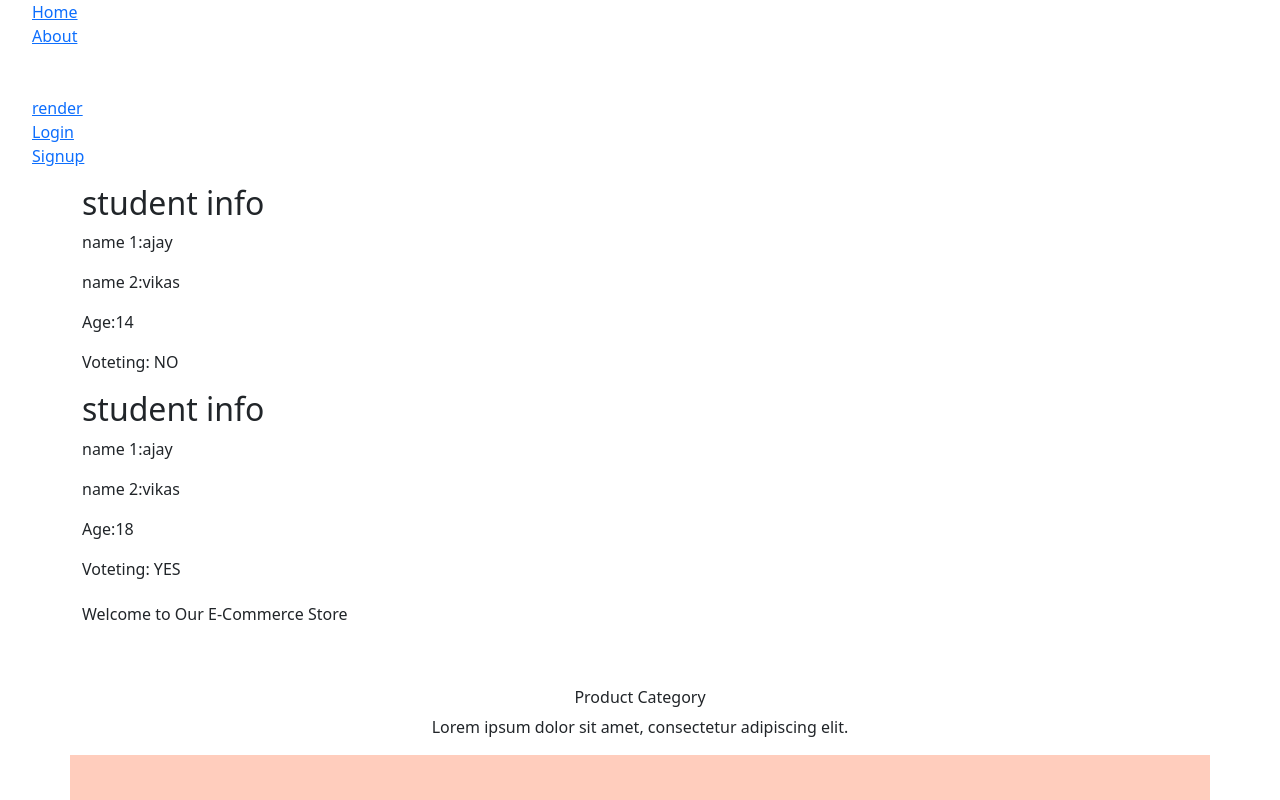
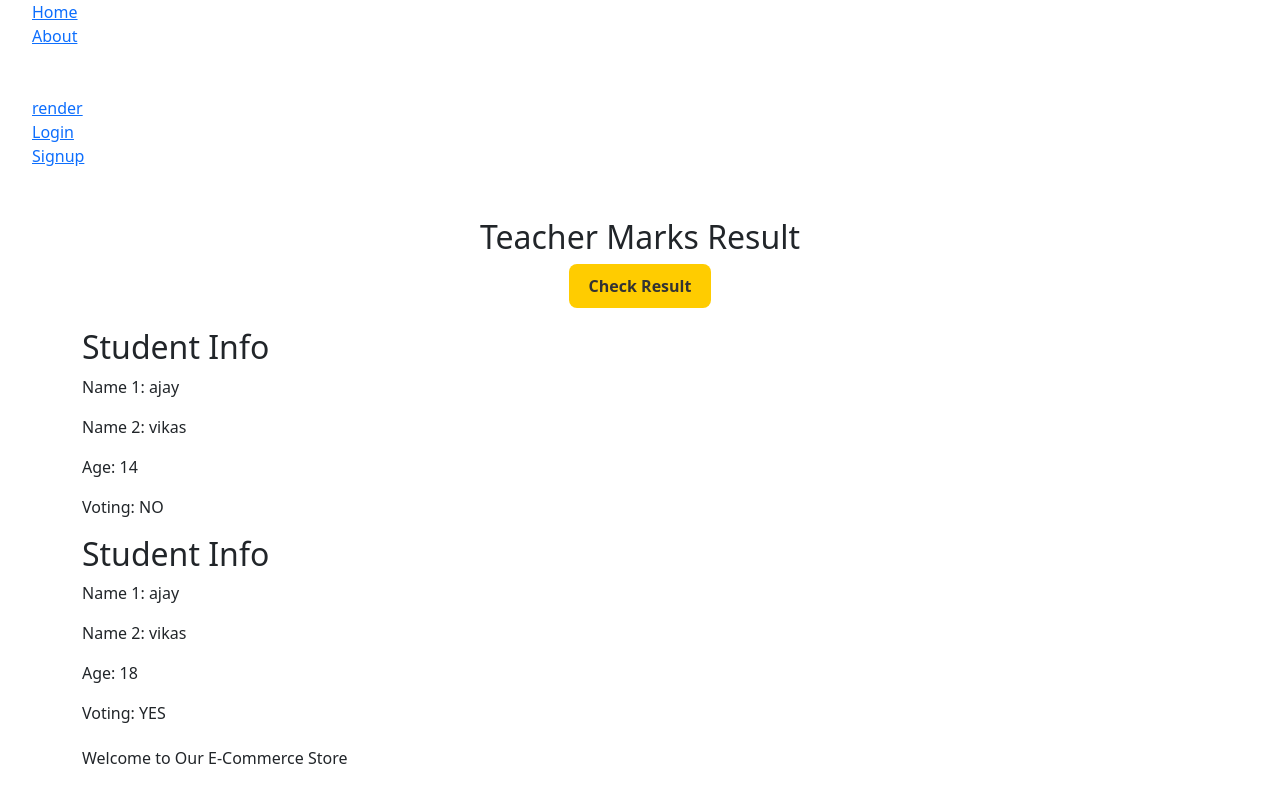
Before and after one commit to vikas-nagarwal/my-react-app-2025, a React (Create React App) app: page / in a window 1280 px wide. Shown: the top 800 px of the page. Built offline with nearby package versions, Linux system fonts and the light colour scheme; a web font is replaced by a local one.

Commit message:
opration use
opration use

```diff
--- a/public/index.html
+++ b/public/index.html
@@ -18,7 +18,6 @@
       name="description"
       content="Web site created using create-react-app"
     />
-    <link rel="apple-touch-icon" href="%PUBLIC_URL%/logo192.png" />
     <!--
       manifest.json provides metadata used when your web app is installed on a
       user's mobile device or desktop. See https://developers.google.com/web/fundamentals/web-app-manifest/
--- a/src/Pages/Home.js
+++ b/src/Pages/Home.js
@@ -2,24 +2,95 @@ import React, { Component } from "react";
 import "../App.css";
 import "bootstrap/dist/css/bootstrap.min.css";
 
-function student5(age) {
+import { Container } from "react-bootstrap";
+function tahu() {
+  let a = 20;
+  let b = 10;
+  return {
+    addition: a + b, // ➕ जोड़
+    subtraction: a - b, // ➖ घटाना
+    multiplication: a * b, // ✖️ गुणा
+    division: a / b, // ➗ भाग
+  };
+}
+
+const result = tahu();
+console.log(result.addition);
+
+function contactnumber() {
+  const rahul = 8952995446;
+  const aman = 8952995440;
+  const vikas = 8952995450;
+  const ajay = 8952995430;
+  const sapna = 8952995460;
+  const sanjay = 8952995470;
+  const rohit = 8952995480;
+  const yogesh = 8952995490;
+
+  function compareNumbers() {
+    return rahul + aman; // ✅ dono defined variables ka use
+  }
+
+  return compareNumbers(); // ✅ inner function ko call kar rahe ho
+}
+
+console.log(contactnumber()); // ✅ Output: 17905990886
+
+class Home extends Component {
+  constructor(props) {
+    super(props);
+    this.state = {
+      result: "", // ✅ result को state में रखा ताकि UI पर दिख सके
+    };
+  }
+  // ✅ marks checking function
+  teachermarks() {
+    let a = 20;
+    let b = 20;
+    let c = 20;
+    let d = 20;
+    let e = 20;
+
+    if (a > b) {
+      return "data successful";
+    } else if (b > c) {
+      return "data successful";
+    } else if (c > d) {
+      return "data ok";
+    } else if (d > e) {
+      return "data ok";
+    } else {
+      return "no condition matched";
+    }
+  }
+
+  // ✅ Button click event
+  showResult = () => {
+    const result = this.teachermarks();
+    this.setState({ result }); // state update → UI refresh
+  };
+
+  // ✅ student info function
+  student5(age) {
     let name4 = "ajay";
     let name5 = "vikas";
     let is_voter = "";
+
     if (age >= 18) {
       is_voter = "YES";
     } else {
       is_voter = "NO";
     }
+
     return { name4, name5, age, is_voter };
   }
 
-const dataName = student5(14);
-const dataName2 = student5(18);
-class Home extends Component {
   render() {
+    const dataName = this.student5(14);
+    const dataName2 = this.student5(18);
+
     const products = [
-      { name: "AGARgfhghWOOD", discount: "Up to 80% OFF" },
+      { name: "AGARWOOD", discount: "Up to 80% OFF" },
       { name: "SANDALWOOD", discount: "Up to 70% OFF" },
       { name: "JASMINE", discount: "Up to 60% OFF" },
       { name: "ROSE", discount: "Up to 50% OFF" },
@@ -28,22 +99,46 @@ class Home extends Component {
 
     return (
       <>
+        <div></div>
+        {/* ✅ Teacher Marks Section */}
+        <Container>
+          <div style={{ textAlign: "center", marginTop: "50px" }}>
+            <h2>Teacher Marks Result</h2>
+            <button
+              onClick={this.showResult}
+              style={{
+                padding: "10px 20px",
+                borderRadius: "8px",
+                border: "none",
+                backgroundColor: "#ffcc00",
+                color: "#333",
+                cursor: "pointer",
+                fontWeight: "bold",
+              }}
+            >
+              Check Result
+            </button>
+
+            <p style={{ fontSize: "20px", color: "blue", marginTop: "20px" }}>
+              {this.state.result}
+            </p>
+          </div>
+        </Container>
         <div className="container">
-          <h2>student info</h2>
-          <p>name 1:{dataName.name4}</p>
-          <p>name 2:{dataName.name5}</p>
-          <p>Age:{dataName.age}</p>
-          <p>Voteting: {dataName.is_voter}</p>
+          <h2>Student Info</h2>
+          <p>Name 1: {dataName.name4}</p>
+          <p>Name 2: {dataName.name5}</p>
+          <p>Age: {dataName.age}</p>
+          <p>Voting: {dataName.is_voter}</p>
         </div>
-
         <div className="container">
-          <h2>student info</h2>
-          <p>name 1:{dataName2.name4}</p>
-          <p>name 2:{dataName2.name5}</p>
-          <p>Age:{dataName2.age}</p>
-          <p>Voteting: {dataName2.is_voter}</p>
+          <h2>Student Info</h2>
+          <p>Name 1: {dataName2.name4}</p>
+          <p>Name 2: {dataName2.name5}</p>
+          <p>Age: {dataName2.age}</p>
+          <p>Voting: {dataName2.is_voter}</p>
         </div>
-
+        {/* ✅ Product List */}
         <div className="container py-2 bgcolor">
           <div className="row align-items-center">
             <div className="col-12 col-md-6 mb-2 mb-md-0">
@@ -51,7 +146,6 @@ class Home extends Component {
             </div>
           </div>
         </div>
-
         <div className="container my-5">
           <div className="row">
             <div className="col-12 text-center">
```
Also changed, not shown: public/manifest.json, src/image/logo192.png (added). Lines whose indentation alone changed are shown as unchanged.
